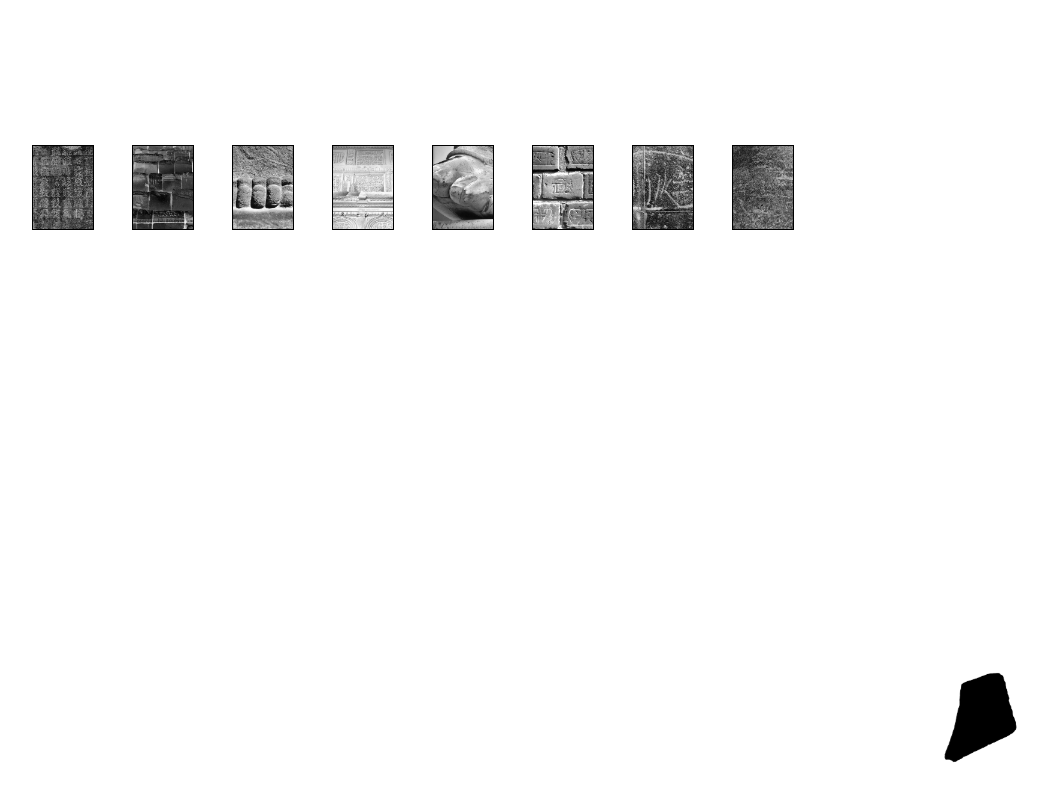
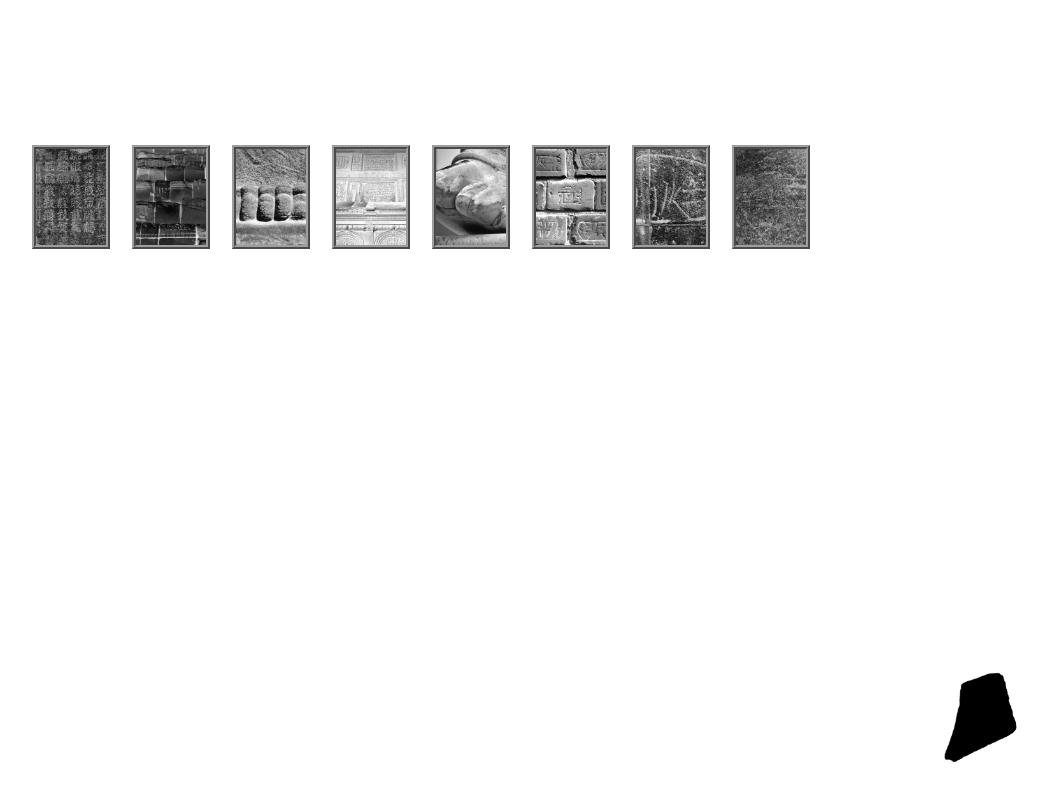
Before and after one commit to eonsuan/opensourcestone, a plain HTML site: page index.html in a window 1280 px wide. Shown: the whole page, without its empty margins (208-1256 px from the left). Drawn offline with Linux system fonts and the light colour scheme.

Commit message:
Update styles.css

```diff
--- a/styles.css
+++ b/styles.css
@@ -18,13 +18,12 @@ body {
 
   .image-container img {
     position: absolute;
-    width: 60px;
-    border: 1px solid black;
+    width: 70px;
+    border:4px ridge #9e9e9e;
     box-shadow: 0 0 0 4px transparent;
-    cursor: pointer;
+    cursor: crosshair;
     transition: transform 0.2s ease;
-    cursor: crosshair;
-  }
+}
 
   .image-container a {
     width: 100px;
```
